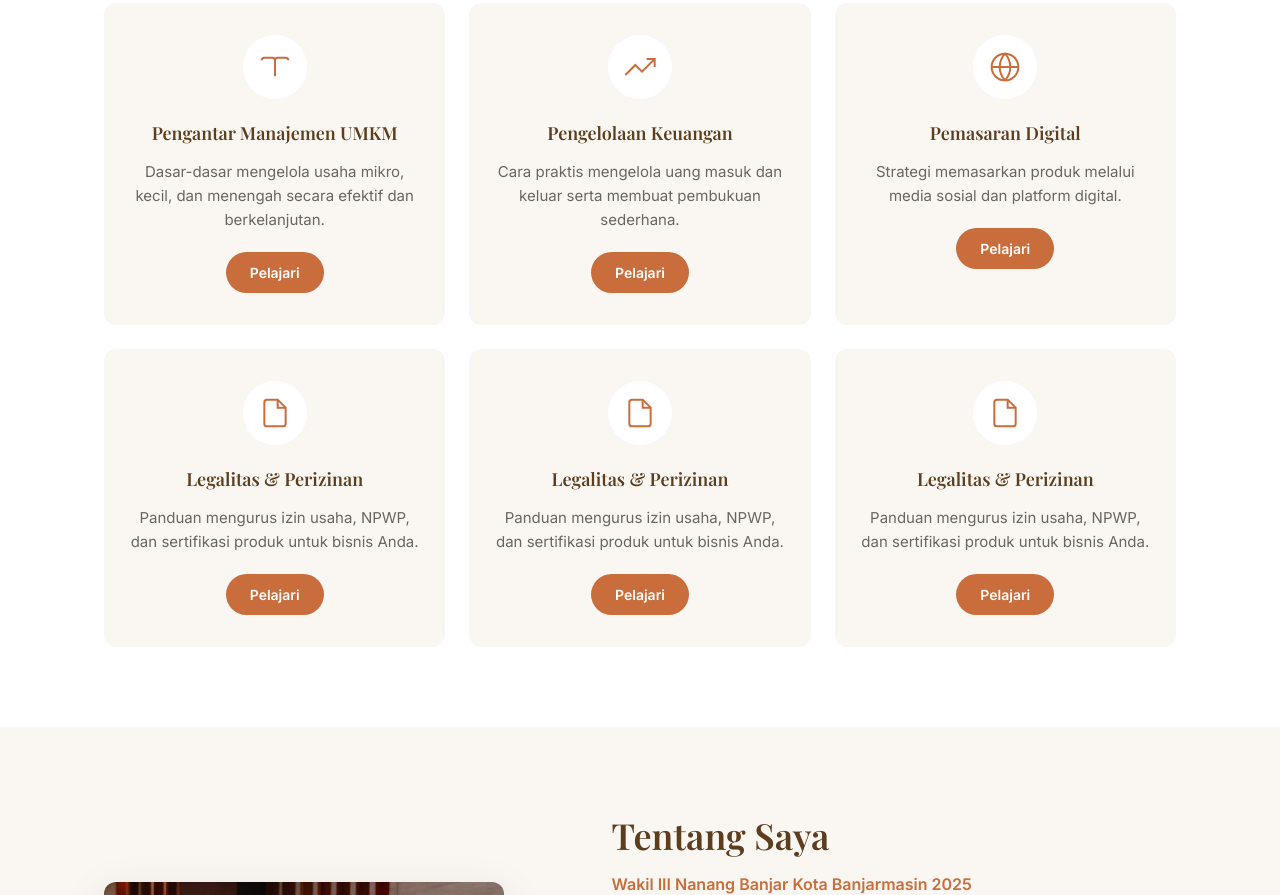
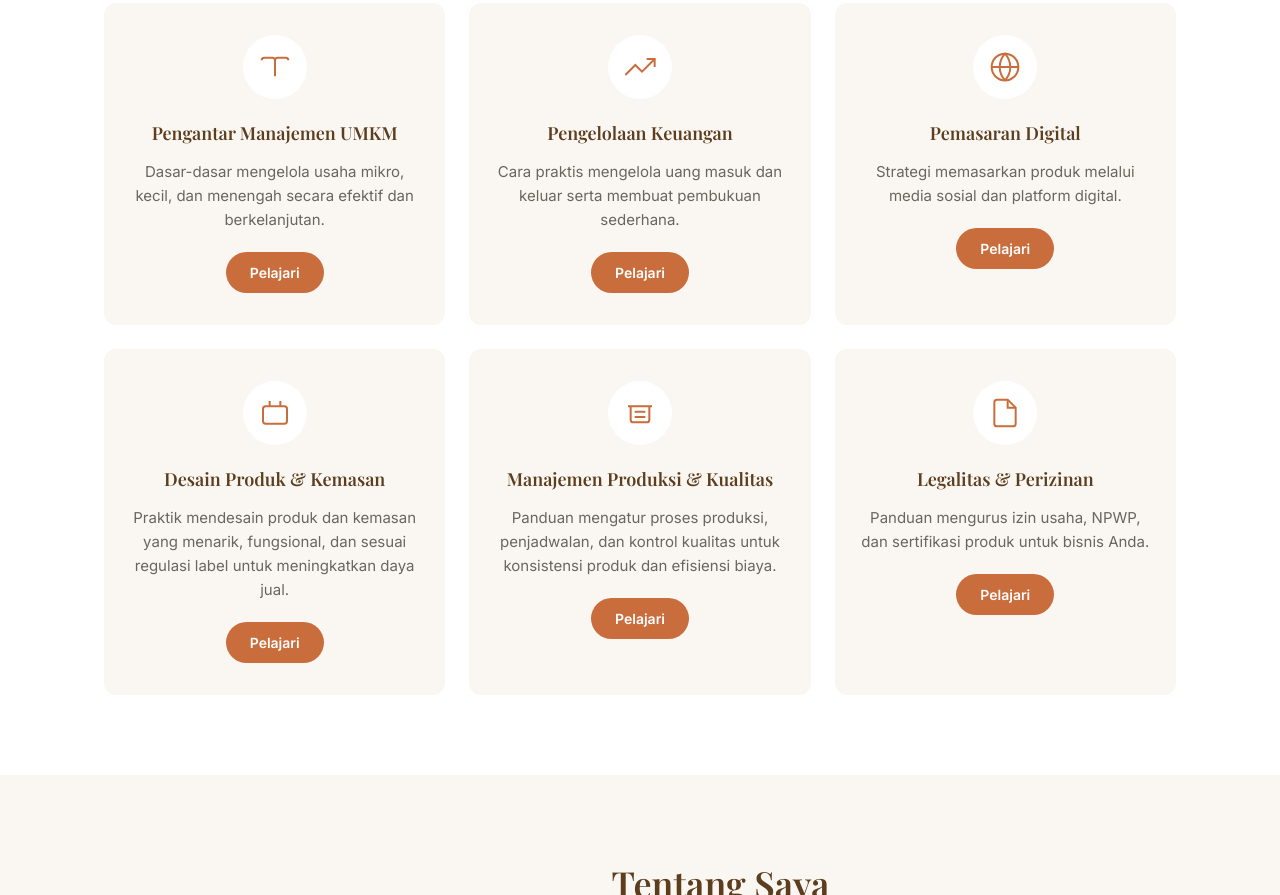
Before and after one commit to Freinz/BanuaKulturalDigitalBudaya, a plain HTML site: page index.html in a window 1280 px wide. Shown: the part 3565-4460 px from the top of the page. Drawn offline with nearby package versions, Linux system fonts and the light colour scheme.

Commit message:
edukasi umkm

```diff
--- a/index.html
+++ b/index.html
@@ -425,137 +425,72 @@
           <div class="edu-grid">
               <article class="edu-card">
                 <div class="edu-icon">
-                <svg
-                  width="32"
-                  height="32"
-                  viewBox="0 0 24 24"
-                  fill="none"
-                  stroke="currentColor"
-                  stroke-width="1.5"
-                >
-                  <path
-                    d="M2 7a2 2 0 0 1 2-2h6a2 2 0 0 1 2 2v12M22 7a2 2 0 0 0-2-2h-6a2 2 0 0 0-2 2v12"
-                  />
+                  <svg width="32" height="32" viewBox="0 0 24 24" fill="none" stroke="currentColor" stroke-width="1.5">
+                    <path d="M2 7a2 2 0 0 1 2-2h6a2 2 0 0 1 2 2v12M22 7a2 2 0 0 0-2-2h-6a2 2 0 0 0-2 2v12"/>
                   </svg>
                 </div>
                 <h4>Pengantar Manajemen UMKM</h4>
-              <p>
-                Dasar-dasar mengelola usaha mikro, kecil, dan menengah secara
-                efektif dan berkelanjutan.
-              </p>
+                <p>Dasar-dasar mengelola usaha mikro, kecil, dan menengah secara efektif dan berkelanjutan.</p>
                 <button class="edu-btn">Pelajari</button>
               </article>
+
               <article class="edu-card">
                 <div class="edu-icon">
-                <svg
-                  width="32"
-                  height="32"
-                  viewBox="0 0 24 24"
-                  fill="none"
-                  stroke="currentColor"
-                  stroke-width="1.5"
-                >
+                  <svg width="32" height="32" viewBox="0 0 24 24" fill="none" stroke="currentColor" stroke-width="1.5">
                     <polyline points="23 6 13.5 15.5 8.5 10.5 1 18" />
                     <polyline points="17 6 23 6 23 12" />
                   </svg>
                 </div>
                 <h4>Pengelolaan Keuangan</h4>
-              <p>
-                Cara praktis mengelola uang masuk dan keluar serta membuat
-                pembukuan sederhana.
-              </p>
+                <p>Cara praktis mengelola uang masuk dan keluar serta membuat pembukuan sederhana.</p>
                 <button class="edu-btn">Pelajari</button>
               </article>
+
               <article class="edu-card">
                 <div class="edu-icon">
-                <svg
-                  width="32"
-                  height="32"
-                  viewBox="0 0 24 24"
-                  fill="none"
-                  stroke="currentColor"
-                  stroke-width="1.5"
-                >
+                  <svg width="32" height="32" viewBox="0 0 24 24" fill="none" stroke="currentColor" stroke-width="1.5">
                     <circle cx="12" cy="12" r="10" />
-                  <path
-                    d="M2 12h20M12 2a15.3 15.3 0 0 1 4 10 15.3 15.3 0 0 1-4 10 15.3 15.3 0 0 1-4-10 15.3 15.3 0 0 1 4-10z"
-                  />
+                    <path d="M2 12h20M12 2a15.3 15.3 0 0 1 4 10 15.3 15.3 0 0 1-4 10 15.3 15.3 0 0 1-4-10 15.3 15.3 0 0 1 4-10z"/>
                   </svg>
                 </div>
                 <h4>Pemasaran Digital</h4>
-              <p>
-                Strategi memasarkan produk melalui media sosial dan platform
-                digital.
-              </p>
+                <p>Strategi memasarkan produk melalui media sosial dan platform digital.</p>
                 <button class="edu-btn">Pelajari</button>
               </article>
+
               <article class="edu-card">
                 <div class="edu-icon">
-                <svg
-                  width="32"
-                  height="32"
-                  viewBox="0 0 24 24"
-                  fill="none"
-                  stroke="currentColor"
-                  stroke-width="1.5"
-                >
-                  <path
-                    d="M14 2H6a2 2 0 0 0-2 2v16a2 2 0 0 0 2 2h12a2 2 0 0 0 2-2V8z"
-                  />
+                  <svg width="32" height="32" viewBox="0 0 24 24" fill="none" stroke="currentColor" stroke-width="1.5">
+                    <rect x="3" y="7" width="18" height="13" rx="2" ry="2" />
+                    <path d="M16 3v4M8 3v4" />
+                  </svg>
+                </div>
+                <h4>Desain Produk & Kemasan</h4>
+                <p>Praktik mendesain produk dan kemasan yang menarik, fungsional, dan sesuai regulasi label untuk meningkatkan daya jual.</p>
+                <button class="edu-btn">Pelajari</button>
+              </article>
+
+              <article class="edu-card">
+                <div class="edu-icon">
+                  <svg width="32" height="32" viewBox="0 0 24 24" fill="none" stroke="currentColor" stroke-width="1.5">
+                    <path d="M3 7h18M5 7v10a2 2 0 0 0 2 2h10a2 2 0 0 0 2-2V7" />
+                    <path d="M8 11h8M8 15h8" />
+                  </svg>
+                </div>
+                <h4>Manajemen Produksi & Kualitas</h4>
+                <p>Panduan mengatur proses produksi, penjadwalan, dan kontrol kualitas untuk konsistensi produk dan efisiensi biaya.</p>
+                <button class="edu-btn">Pelajari</button>
+              </article>
+
+              <article class="edu-card">
+                <div class="edu-icon">
+                  <svg width="32" height="32" viewBox="0 0 24 24" fill="none" stroke="currentColor" stroke-width="1.5">
+                    <path d="M14 2H6a2 2 0 0 0-2 2v16a2 2 0 0 0 2 2h12a2 2 0 0 0 2-2V8z"/>
                     <path d="M14 2v6h6" />
                   </svg>
                 </div>
                 <h4>Legalitas & Perizinan</h4>
-              <p>
-                Panduan mengurus izin usaha, NPWP, dan sertifikasi produk untuk
-                bisnis Anda.
-              </p>
-              <button class="edu-btn">Pelajari</button>
-            </article>
-            <article class="edu-card">
-              <div class="edu-icon">
-                <svg
-                  width="32"
-                  height="32"
-                  viewBox="0 0 24 24"
-                  fill="none"
-                  stroke="currentColor"
-                  stroke-width="1.5"
-                >
-                  <path
-                    d="M14 2H6a2 2 0 0 0-2 2v16a2 2 0 0 0 2 2h12a2 2 0 0 0 2-2V8z"
-                  />
-                  <path d="M14 2v6h6" />
-                </svg>
-              </div>
-              <h4>Legalitas & Perizinan</h4>
-              <p>
-                Panduan mengurus izin usaha, NPWP, dan sertifikasi produk untuk
-                bisnis Anda.
-              </p>
-              <button class="edu-btn">Pelajari</button>
-            </article>
-            <article class="edu-card">
-              <div class="edu-icon">
-                <svg
-                  width="32"
-                  height="32"
-                  viewBox="0 0 24 24"
-                  fill="none"
-                  stroke="currentColor"
-                  stroke-width="1.5"
-                >
-                  <path
-                    d="M14 2H6a2 2 0 0 0-2 2v16a2 2 0 0 0 2 2h12a2 2 0 0 0 2-2V8z"
-                  />
-                  <path d="M14 2v6h6" />
-                </svg>
-              </div>
-              <h4>Legalitas & Perizinan</h4>
-              <p>
-                Panduan mengurus izin usaha, NPWP, dan sertifikasi produk untuk
-                bisnis Anda.
-              </p>
+                <p>Panduan mengurus izin usaha, NPWP, dan sertifikasi produk untuk bisnis Anda.</p>
                 <button class="edu-btn">Pelajari</button>
               </article>
             </div>
```
Lines whose indentation alone changed are shown as unchanged.
